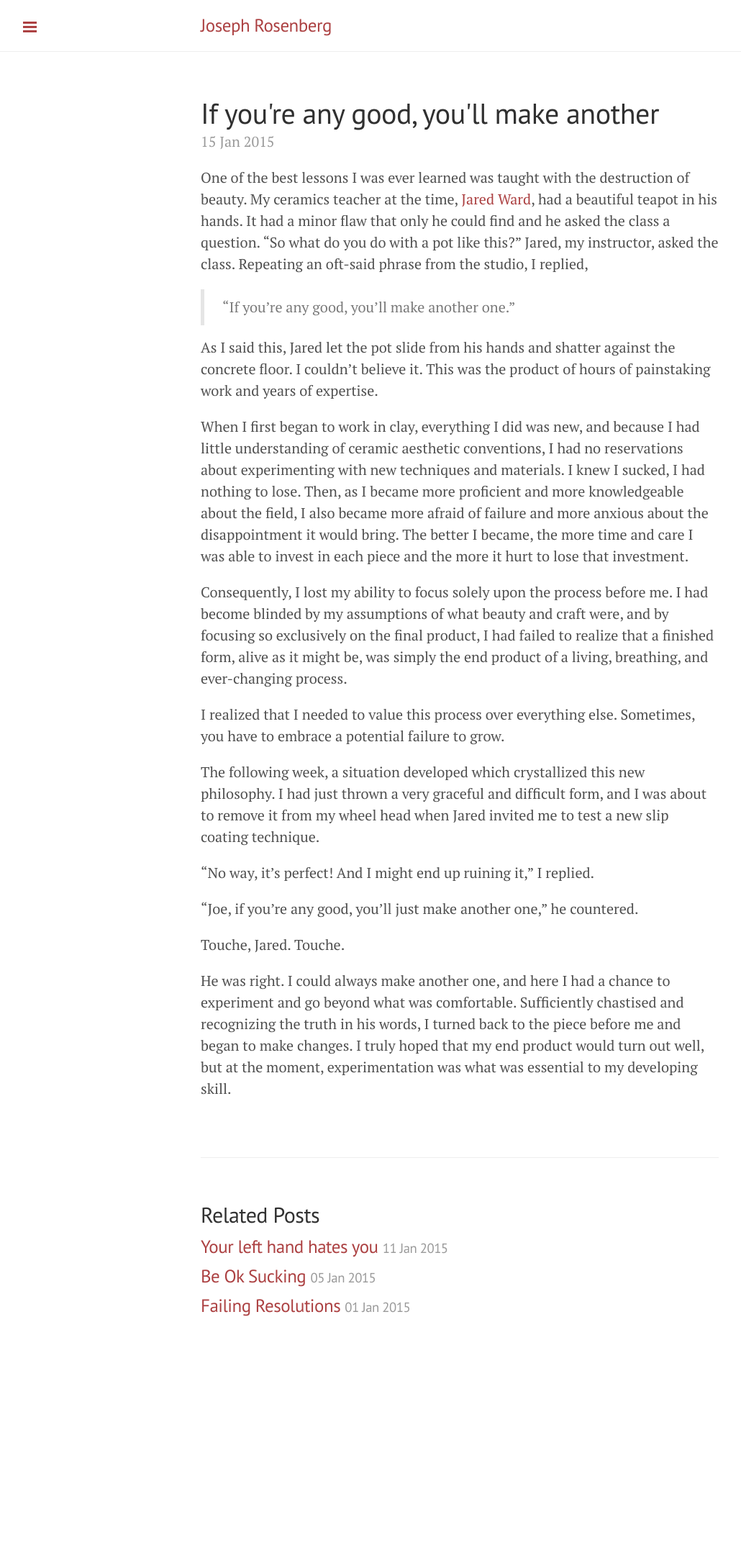
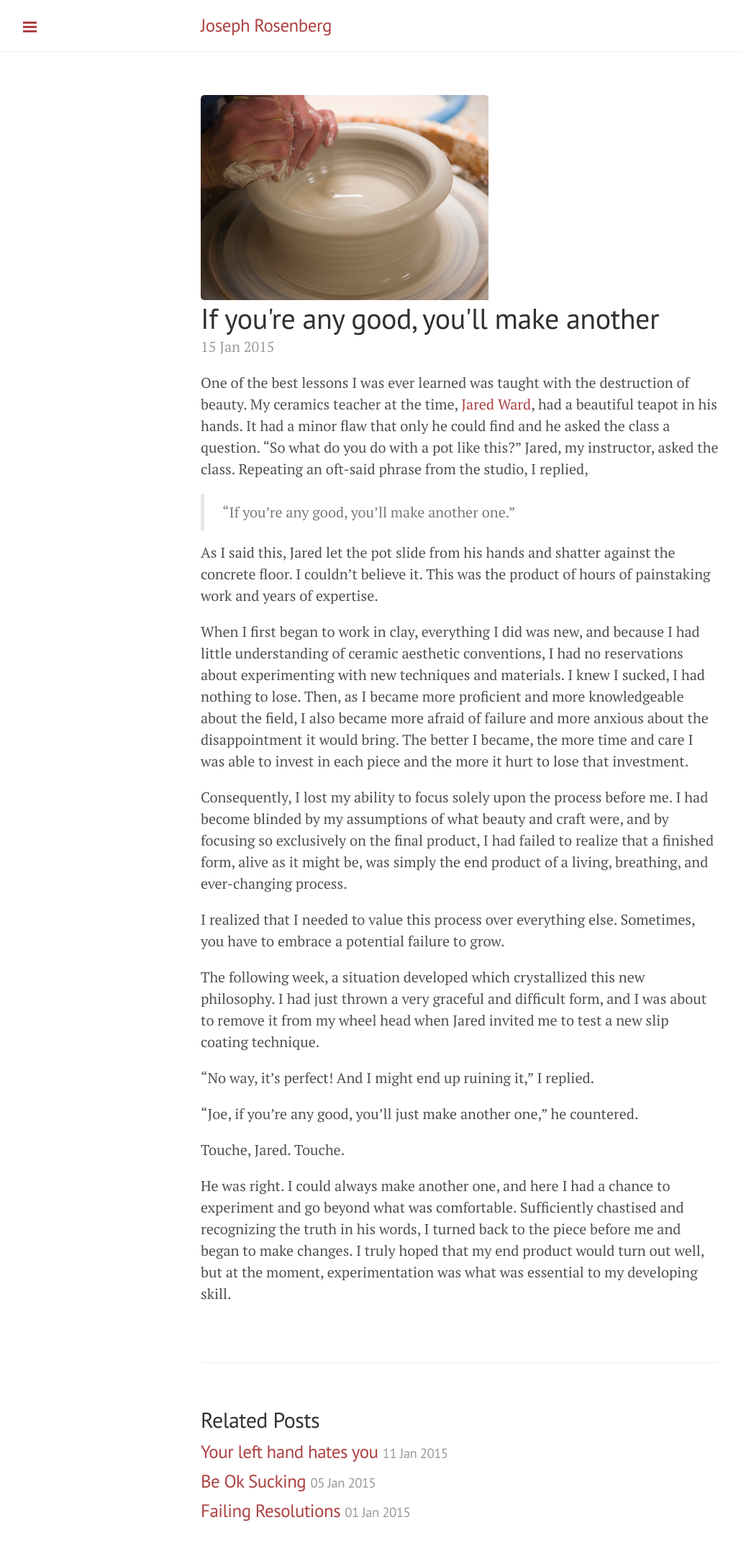
Before and after one commit to jofus101/jofus101.github.io, a Jekyll site: the page built from _posts/2015-01-15-make-another.md, in a window 1280 px wide. Shown: the whole page at 72% size, without its empty margins (1-1031 px from the left). Built offline with Jekyll 4.4.1, drawn with Linux system fonts in a browser that asks for light colours; Markdown is read by kramdown in place of the engine named in the settings; before the commit the page ends 1891 px from its top, so only the background shows below that.

Commit message:
Add pottery image

```diff
--- a/_posts/2015-01-15-make-another.md
+++ b/_posts/2015-01-15-make-another.md
@@ -1,6 +1,7 @@
 ---
 layout: post
 title: If you're any good, you'll make another
+image: pottery.jpg
 ---
 
 One of the best lessons I was ever learned was taught with the destruction of beauty.  My ceramics teacher at the time, [Jared Ward](https://twitter.com/ceramicsissweet), had a beautiful teapot in his hands. It had a minor flaw that only he could find and he asked the class a question. “So what do you do with a pot like this?” Jared, my instructor, asked the class.  Repeating an oft-said phrase from the studio, I replied,
```
Also changed, not shown: assets/pottery.jpg (added).
